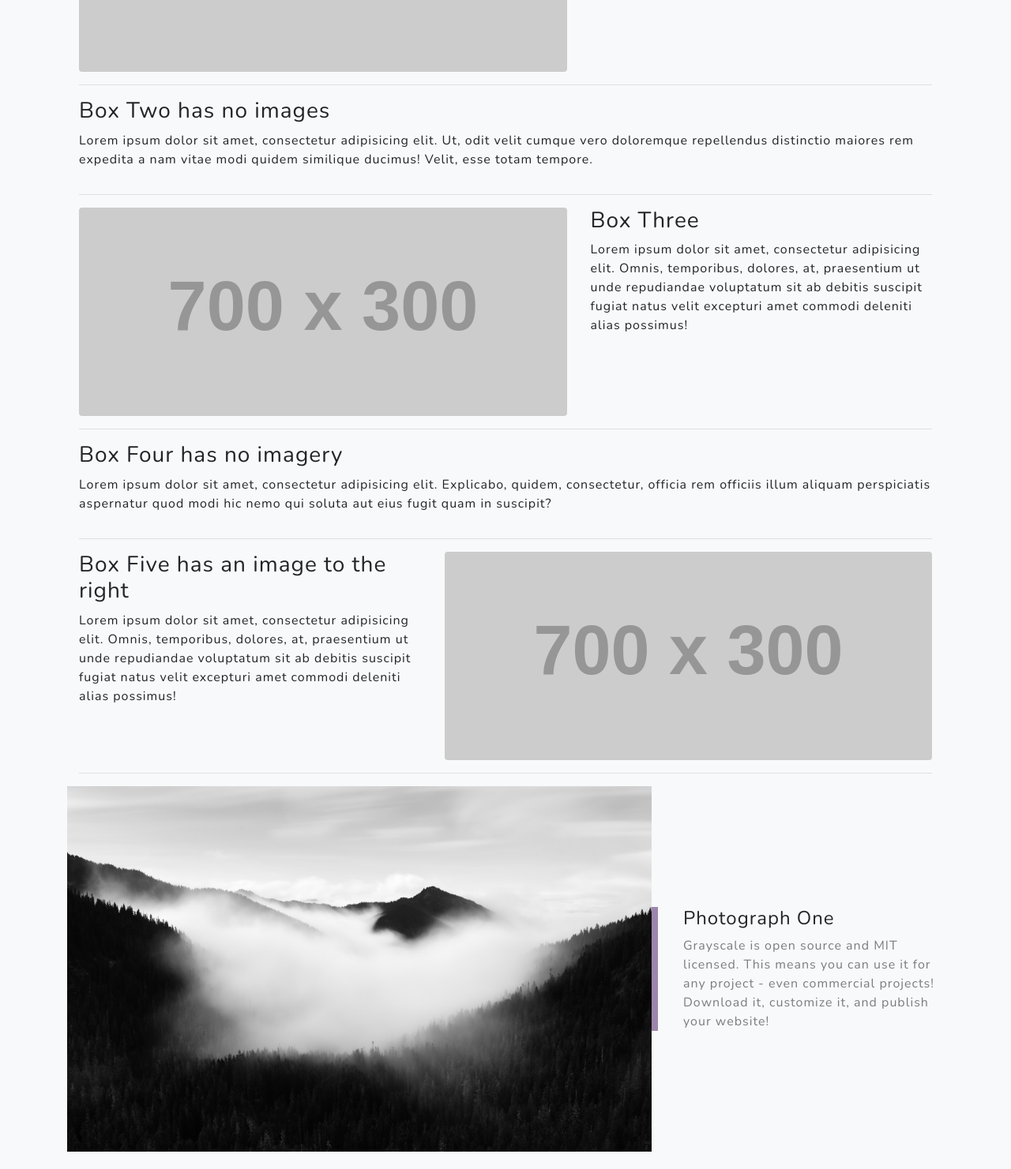
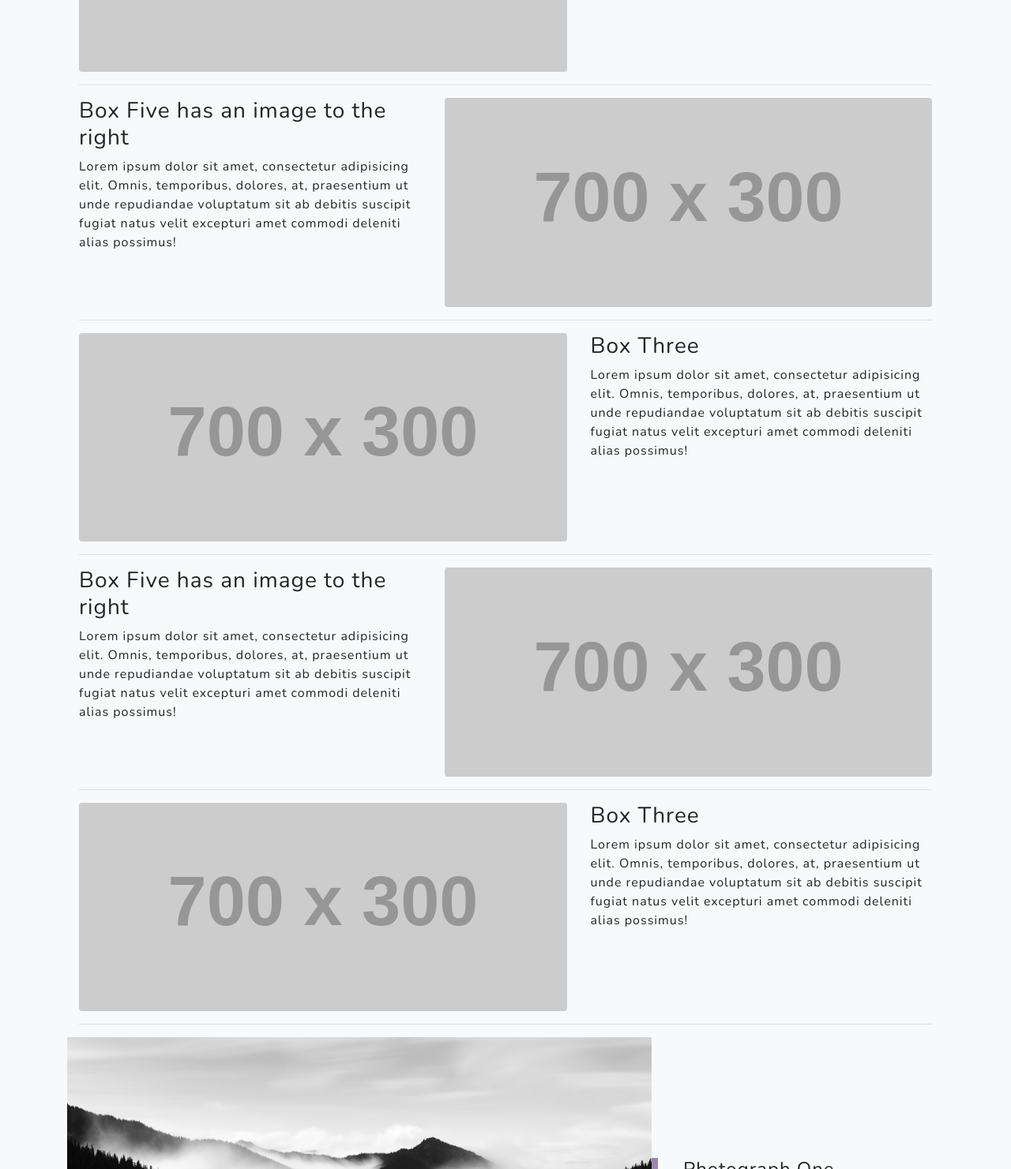
Before and after one commit to Emily-Corley/mp-prototype, a plain HTML site: page photography-portfolio.html in a window 1280 px wide. Shown: the part 1980-3461 px from the top of the page at 79% size. Drawn offline with nearby package versions, Linux system fonts and the light colour scheme; placeholder pictures from the web are drawn by us.

Commit message:
Changed Layout of code snippet

```diff
--- a/photography-portfolio.html
+++ b/photography-portfolio.html
@@ -106,10 +106,14 @@
 
       <!-- Project Two -->
       <div class="row">
-        <div class="col-md-12">
-          <h3>Box Two has no images</h3>
-          <p>Lorem ipsum dolor sit amet, consectetur adipisicing elit. Ut, odit velit cumque vero doloremque repellendus distinctio maiores rem expedita a nam vitae modi quidem similique ducimus! Velit, esse totam tempore.</p>
-                </div>
+
+        <div class="col-md-5">
+          <h3>Box Five has an image to the right</h3>
+          <p>Lorem ipsum dolor sit amet, consectetur adipisicing elit. Omnis, temporibus, dolores, at, praesentium ut unde repudiandae voluptatum sit ab debitis suscipit fugiat natus velit excepturi amet commodi deleniti alias possimus!</p>
+        </div>
+        <div class="col-md-7">
+            <img class="img-fluid rounded mb-3 mb-md-0" src="http://placehold.it/700x300" alt="">
+        </div>
       </div>
       <!-- /.row -->
 
@@ -131,9 +135,13 @@
 
       <!-- Project Four -->
       <div class="row">
-        <div class="col-md-12">
-          <h3>Box Four has no imagery</h3>
-          <p>Lorem ipsum dolor sit amet, consectetur adipisicing elit. Explicabo, quidem, consectetur, officia rem officiis illum aliquam perspiciatis aspernatur quod modi hic nemo qui soluta aut eius fugit quam in suscipit?</p>
+
+        <div class="col-md-5">
+          <h3>Box Five has an image to the right</h3>
+          <p>Lorem ipsum dolor sit amet, consectetur adipisicing elit. Omnis, temporibus, dolores, at, praesentium ut unde repudiandae voluptatum sit ab debitis suscipit fugiat natus velit excepturi amet commodi deleniti alias possimus!</p>
+        </div>
+        <div class="col-md-7">
+            <img class="img-fluid rounded mb-3 mb-md-0" src="http://placehold.it/700x300" alt="">
         </div>
       </div>
       <!-- /.row -->
@@ -142,13 +150,12 @@
 
       <!-- Project Five -->
       <div class="row">
-
-        <div class="col-md-5">
-          <h3>Box Five has an image to the right</h3>
-          <p>Lorem ipsum dolor sit amet, consectetur adipisicing elit. Omnis, temporibus, dolores, at, praesentium ut unde repudiandae voluptatum sit ab debitis suscipit fugiat natus velit excepturi amet commodi deleniti alias possimus!</p>
-        </div>
         <div class="col-md-7">
             <img class="img-fluid rounded mb-3 mb-md-0" src="http://placehold.it/700x300" alt="">
+        </div>
+        <div class="col-md-5">
+          <h3>Box Three</h3>
+          <p>Lorem ipsum dolor sit amet, consectetur adipisicing elit. Omnis, temporibus, dolores, at, praesentium ut unde repudiandae voluptatum sit ab debitis suscipit fugiat natus velit excepturi amet commodi deleniti alias possimus!</p>
         </div>
       </div>
       <!-- /.row -->
```
